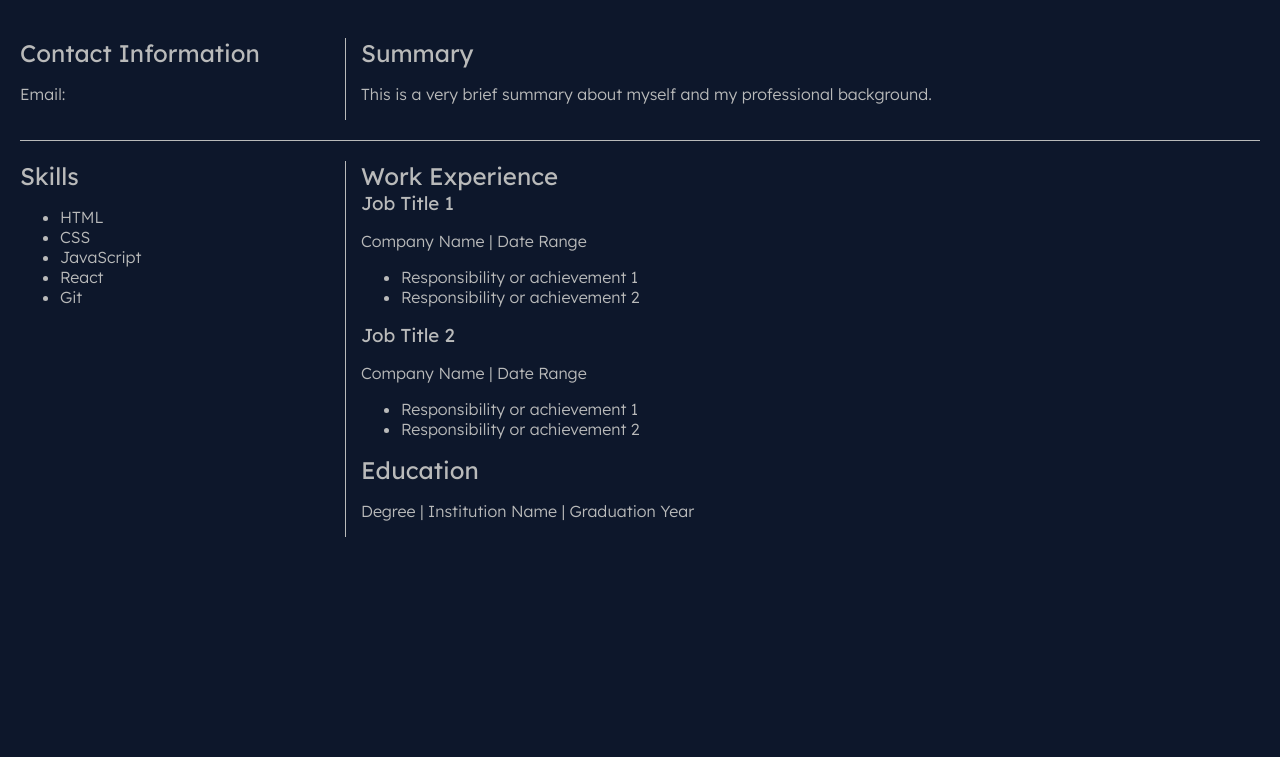
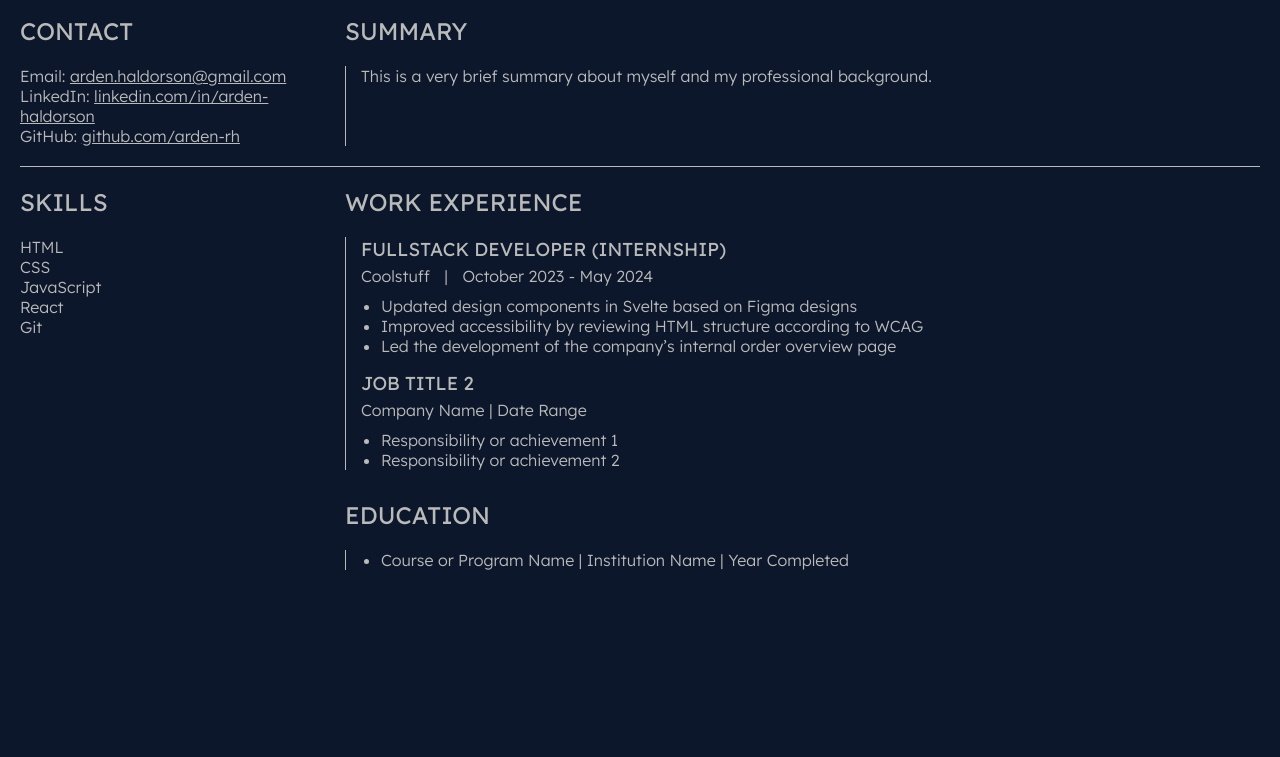
Before and after one commit to arden-rh/lexicon-simple-cv, a plain HTML site: page index.html in a window 1280 px wide. Shown: the part 156-913 px from the top of the page. Drawn offline with Linux system fonts and the light colour scheme; a web font is replaced by a local one.

Commit message:
continued styling

```diff
--- a/index.html
+++ b/index.html
@@ -28,8 +28,18 @@
         <main class="main">
             <section class="contact-summary">
                 <div class="contact">
-                    <h2>Contact Information</h2>
-                    <p>Email:
+                    <h2>Contact</h2>
+                    <ul>
+                        <li>Email:
+                            <a href="mailto:arden.haldorson@gmail.com">arden.haldorson@gmail.com</a>
+                        </li>
+                        <li>LinkedIn:
+                            <a href="https://www.linkedin.com/in/arden-haldorson" target="_blank">linkedin.com/in/arden-haldorson</a>
+                        </li>
+                        <li>GitHub:
+                            <a href="https://github.com/arden-rh" target="_blank">github.com/arden-rh</a>
+                        </li>
+                    </ul>
                 </div>
                 <div class="summary">
                     <h2>Summary</h2>
@@ -49,12 +59,14 @@
                 </div>
                 <div class="work-education">
                     <h2>Work Experience</h2>
+                    <div class="work-list">
                         <div class="job">
-                        <h3>Job Title 1</h3>
-                        <p>Company Name | Date Range</p>
+                            <h3>Fullstack Developer (internship)</h3>
+                            <p>Coolstuff <span>|</span> October 2023 - May 2024</p>
                             <ul>
-                            <li>Responsibility or achievement 1</li>
-                            <li>Responsibility or achievement 2</li>
+                                <li>Updated design components in Svelte based on Figma designs</li>
+                                <li>Improved accessibility by reviewing HTML structure according to WCAG</li>
+                                <li>Led the development of the company’s internal order overview page</li>
                             </ul>
                         </div>
                         <div class="job">
@@ -65,9 +77,14 @@
                                 <li>Responsibility or achievement 2</li>
                             </ul>
                         </div>
+                    </div>
                     <div class="education">
                         <h2>Education</h2>
-                        <p>Degree | Institution Name | Graduation Year</p>
+                        <div class="education-list">
+                            <ul>
+                                <li>Course or Program Name | Institution Name | Year Completed</li>
+                            </ul>
+                        </div>
                     </div>
                 </div>
             </section>
--- a/styles.css
+++ b/styles.css
@@ -9,6 +9,17 @@ body {
 h1, h2, h3, h4, h5, h6 {
     margin: 0;
     font-weight: 400;
+    text-transform: uppercase;
+}
+
+h2 {
+    font-size: 1.5rem;
+    margin-bottom: 20px;
+}
+
+ul {
+    margin: 0;
+    padding: 0;
 }
 
 .about-me {
@@ -40,17 +51,38 @@ h1, h2, h3, h4, h5, h6 {
     padding-bottom: 20px;
     border-bottom: 1px solid #b9baba;
 
+    .contact {
+
+        ul {
+            list-style-type: none;
+        }
+
+        a {
+            color: #b9baba;
+
+        }
+
+    }
+
     .summary {
         flex: 1;
-        border-left: 1px solid #b9baba;
-        padding-left: 15px;
+        display: flex;
+        flex-direction: column;
+
+        p {
+            margin: 0;
+            padding-left: 15px;
+            border-left: 1px solid #b9baba;
+            flex: 1;
+        }
     }
 }
 
 .footer {
-    grid-column: 1 / -1;
     text-align: center;
-    height: 20px;
+    padding: 5px;
+    margin: 0 20px;
+    border-top: 1px solid #b9baba;
 }
 
 .header {
@@ -68,31 +100,53 @@ h1, h2, h3, h4, h5, h6 {
     padding-bottom: 25px;
 
     .under-title {
-        font-size: 1rem;
+        font-size: 0.9rem;
         letter-spacing: 0.1rem;
         padding-left: 3px;
+        text-transform: uppercase;
     }
 }
 
 .header-title {
     display: flex;
     flex-direction: column;
-    text-transform: uppercase;
     font-size: 3.5rem;
     margin: 0 0 20px;
     letter-spacing: 0.15rem;
     line-height: 2.2rem;
 
-    & span:first-of-type {
+    span:first-of-type {
         font-size: 1.5rem;
         font-weight: 200;
         padding-left: 4px;
     }
 }
 
+.job {
+    margin-bottom: 15px;
+
+    h3 {
+        margin-bottom: 5px;
+
+    }
+
+    p {
+        margin: 0 0 10px;
+    }
+
+    ul {
+        list-style-type: disc;
+        padding-left: 20px;
+    }
+
+    span {
+        margin: 0 10px;
+    }
+}
+
 .main {
     flex: 1;
-    padding: 20px;
+    padding: 0 20px;
 }
 
 .skills-work-education {
@@ -101,19 +155,39 @@ h1, h2, h3, h4, h5, h6 {
     gap: 20px;
 
     .skills {
+
+        ul {
+            list-style-type: none;
+        }
     }
 
     .work-education {
+
+
+    }
+
+    .work-list {
+        padding-left: 15px;
         border-left: 1px solid #b9baba;
-        padding-left: 15px;
 
     }
 
     .education {
+        margin-top: 30px;
+
+    }
+
+    .education-list {
+        padding-left: 15px;
+        border-left: 1px solid #b9baba;
+
+        ul {
+            list-style-type: disc;
+            padding-left: 20px;
+            margin: 0;
+        }
     }
 }
-
-
 
 
 /* Google Fonts */
```
Lines whose indentation alone changed are shown as unchanged.
